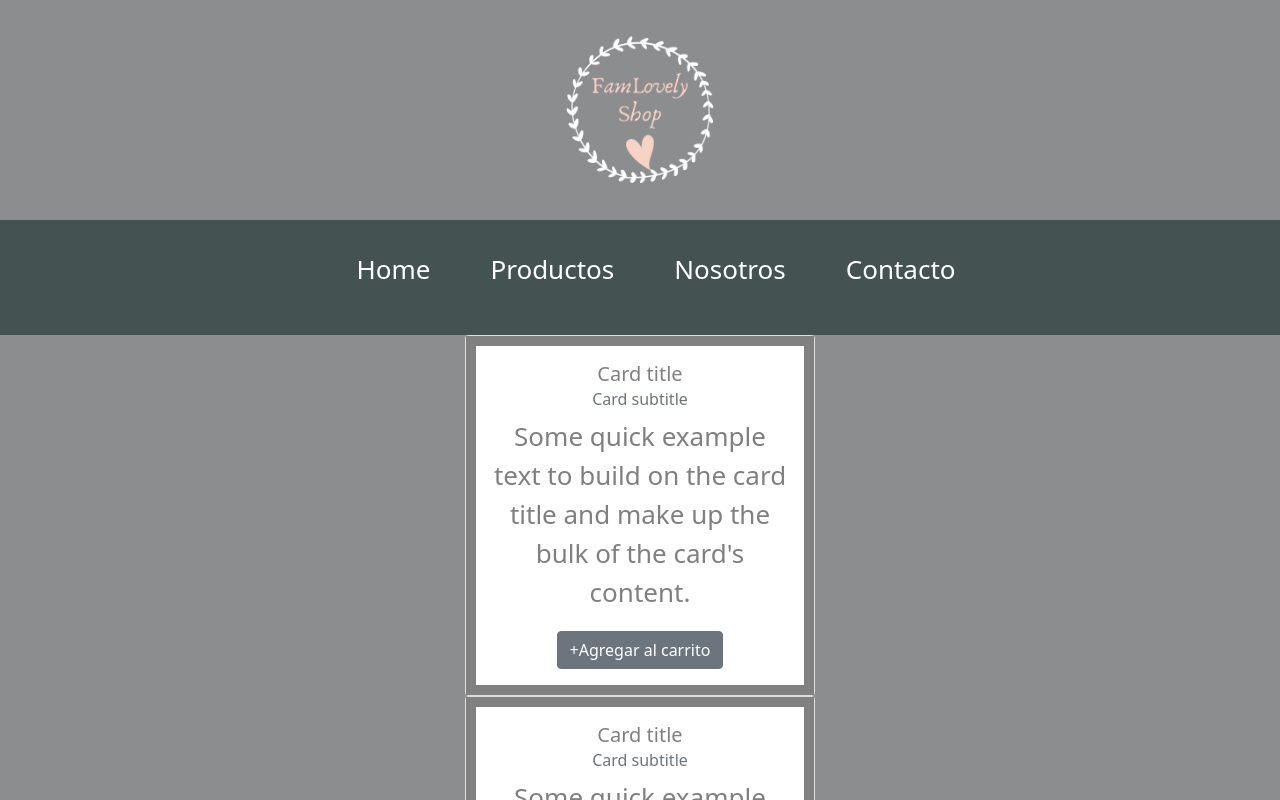
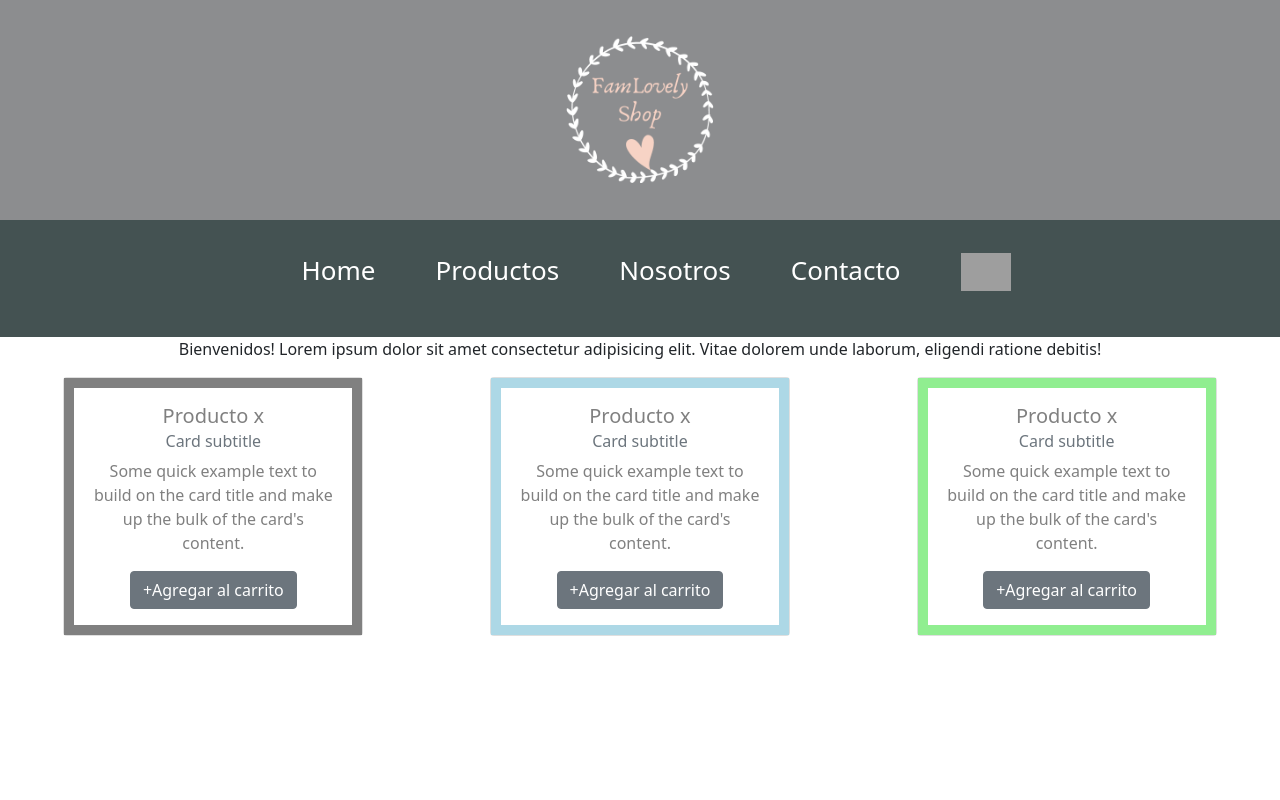
Before and after one commit to Prishantina/famlovelyshop, a React (Create React App) app: page / in a window 1280 px wide. Shown: the top 800 px of the page. Built offline with nearby package versions, Linux system fonts and the light colour scheme; grey boxes are pictures that could not be loaded.

Commit message:
CartWidget e ItemList

```diff
--- a/src/App.css
+++ b/src/App.css
@@ -17,3 +17,10 @@
   font-size: calc(10px + 2vmin);
   color: white;
 }
+.ProductSection {
+  display: flex;
+  flex-direction: row;
+  justify-content: space-around;
+  align-items: center;
+
+}
--- a/src/App.js
+++ b/src/App.js
@@ -2,20 +2,27 @@ import './App.css';
 import NavBar from './Components/NavBar.js';
 import imagen from './Components/logo-fam/logo.png';
 import CardComponent from './Components/CardComponent/CardComponent';
+import ItemList from './Components/itemListContainer';
 
 const greyColor = "grey";
+const lightblueColor = "lightblue";
+const lightgreenColor = "lightgreen";
 
 function App() {
   return (
     <div className="App">
-      <header className="App-header">
-{        <img src={imagen} alt='logo-fam' width="220px" height="auto" /> }
+        <header className="App-header">
+{         <img src={imagen} alt='logo-fam' width="220px" height="auto" /> }
           <NavBar/>
+        </header>
+        <ItemList/>
+        <div className='ProductSection'>
           <CardComponent color= {greyColor} />
-          <CardComponent color= {greyColor} />
-          <CardComponent color= {greyColor} />
-      </header>
+          <CardComponent color= {lightblueColor} />
+          <CardComponent color= {lightgreenColor} />
+        </div>
     </div>
+
   );
 }
 
--- a/src/Components/CardComponent/CardComponent.css
+++ b/src/Components/CardComponent/CardComponent.css
@@ -1,4 +1,4 @@
 .Products {
-    width: 350px;
+    width: 300px;
     color: grey;
 }
--- a/src/Components/CardComponent/CardComponent.js
+++ b/src/Components/CardComponent/CardComponent.js
@@ -8,9 +8,7 @@ const CardComponent = (props) => {
 <div>
   <Card className="Products">
     <CardBody style={{ border: `10px solid ${props.color}` }}>
-      <CardTitle tag="h5">
-        Card title
-      </CardTitle>
+      <CardTitle tag="h5">Producto x</CardTitle>
       <CardSubtitle
         className="mb-2 text-muted"
         tag="h6"
--- /dev/null
+++ b/src/Components/Cartwidget.js
@@ -0,0 +1,7 @@
+const CartWidget = () => {
+    return (
+        <img src="https://encrypted-tbn0.gstatic.com/images?q=tbn:ANd9GcTDaErfFLRczwQVsiv6zoalHqzvMSRgSFIW7Q&usqp=CAU" width="50px"/>
+    )
+}
+
+export default CartWidget
--- a/src/Components/NavBar.js
+++ b/src/Components/NavBar.js
@@ -1,4 +1,5 @@
 import "./NavBar.css";
+import CartWidget from "./Cartwidget";
 const NavBar = () => {
     return (
             <nav className="Navigation">
@@ -7,6 +8,7 @@ const NavBar = () => {
                     <li>Productos</li>
                     <li>Nosotros</li>
                     <li>Contacto</li>
+                    <li><CartWidget/></li>
                 </ul>
             </nav>
     )
--- /dev/null
+++ b/src/Components/itemListContainer.js
@@ -0,0 +1,7 @@
+const ItemList = () => {
+    return (
+        <p>Bienvenidos! Lorem ipsum dolor sit amet consectetur adipisicing elit. Vitae dolorem unde laborum, eligendi ratione debitis!</p>
+    )
+};
+
+export default ItemList
```
Lines whose indentation alone changed are shown as unchanged.
